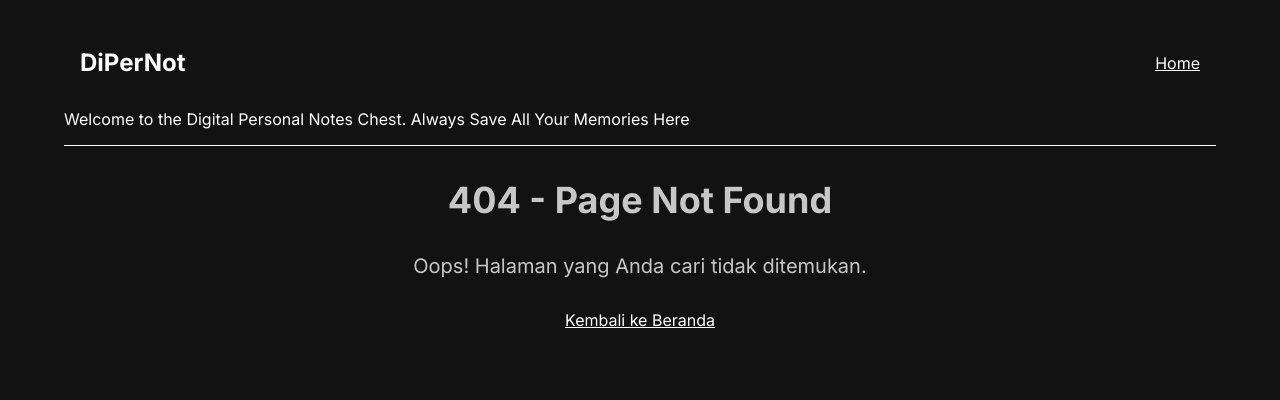
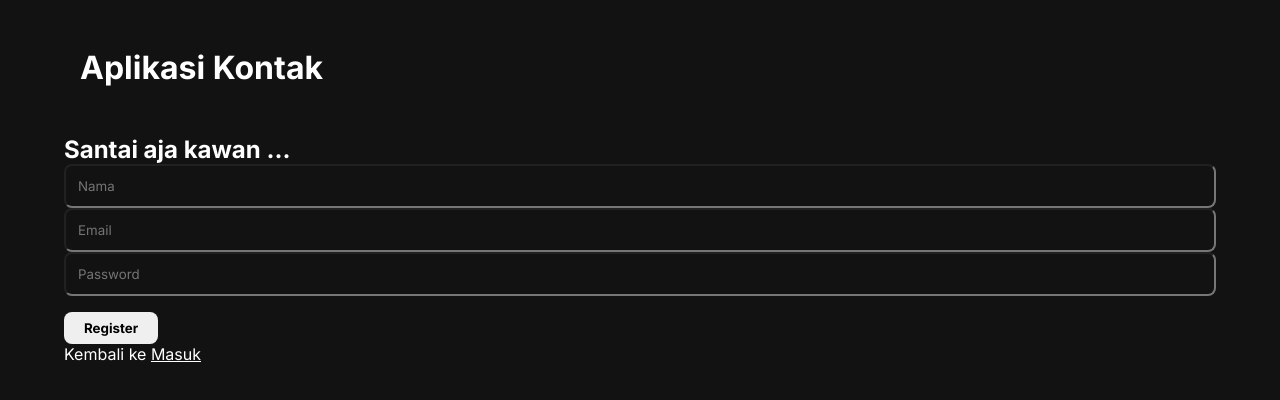
Before and after one commit to srmpandejlaki/story-app-v2, a React (Vite) app: page /register in a window 1280 px wide. Before the commit this address had no page. Shown: the top 400 px of the page. Built offline with nearby package versions, Linux system fonts and the light colour scheme.

Commit message:
tambah halaman registrasi

```diff
--- a/src/App.jsx
+++ b/src/App.jsx
@@ -3,12 +3,38 @@
 import HomePage from './pages/HomePage';
 import DetailPageWrapper from './pages/DetailPage';
 import NotFoundPage from './pages/NotFoundPage';
+import RegisterPage from './pages/RegisterPage';
 import NavBar from './components/nav-bar';
 
-function App() {
+class App extends React.Component {
+  constructor(props) {
+    super(props);
+
+    this.state = {
+      authedUser: null,
+    };
+  }
+
+  render() {
+
+    if (this.state.authedUser === null) {
+      return (
+        <div className='main'>
+          <header className='header'>
+            <h1>Aplikasi Kontak</h1>
+          </header>
+          <main>
+            <Routes>
+              <Route path="/*" element={<p>Halaman Login</p>} />
+              <Route path="/register" element={<RegisterPage />} />
+            </Routes>
+          </main>
+        </div>
+      )
+    }
 
     return (
-    <div className='main'>
+      < div class='main'>
         <header>
           <section className='header'>
             <h1>DiPerNot</h1>
@@ -21,10 +47,13 @@
             <Route exact path='/' element={<HomePage />} />
             <Route path='/note/:id' element={<DetailPageWrapper />} />
             <Route path='*' element={<NotFoundPage />} />
+            <Route path='/register' element={<RegisterPage />} />
+            <Route path="/add" element={<AddPage />} />
           </Routes>
         </main>
       </div>
     );
   }
+}
 
 export default App;
--- /dev/null
+++ b/src/components/register-input.jsx
@@ -0,0 +1,67 @@
+import React from 'react';
+import PropTypes from 'prop-types';
+
+class RegisterInput extends React.Component {
+  constructor(props) {
+    super(props)
+
+    this.state = {
+      name: '',
+      email: '',
+      password: '',
+    }
+  }
+
+  onNameChange = (event) => {
+    this.state(() => {
+      return {
+        name: event.target.value,
+      };
+    });
+  }
+
+  onEmailChange = (event) => {
+    this.state(() => {
+      return {
+        email: event.target.value,
+      };
+    });
+  }
+
+  onPasswordChange = (event) => {
+    this.state(() => {
+      return {
+        password: event.target.value,
+      };
+    });
+  }
+
+  onSubmitHandler = (event) => {
+    event.preventDefault();
+
+    this.props.register(() => {
+      return {
+        name: event.target.value,
+        email: event.target.value,
+        password: event.target.value,
+      };
+    });
+  }
+
+  render() {
+    return (
+      <form onSubmit={this.onSubmitHandler} className='register-input'>
+        <input type="text" placeholder="Nama" value={this.state.name} onChange={this.onNameChange} />
+        <input type="email" placeholder="Email" value={this.state.email} onChange={this.onEmailChange} />
+        <input type="password" placeholder="Password" autoComplete='current-password' value={this.state.password} onChange={this.onPasswordChange} />
+        <button>Register</button>
+      </form>
+    )
+  }
+}
+
+RegisterInput.PropTypes = {
+  register: PropTypes.func.isRequired,
+};
+
+export default RegisterInput;
--- /dev/null
+++ b/src/pages/RegisterPage.jsx
@@ -0,0 +1,20 @@
+import React from "react";
+import { Link } from "react-router-dom";
+import RegisterInput from "../components/register-input";
+import { register } from "../utils/index";
+
+function RegisterPage() {
+  async function onRegisterHandler(user) {
+    await register(user);
+  }
+
+  return (
+    <section className='register-page'>
+      <h2>Santai aja kawan ...</h2>
+      <RegisterInput register={onRegisterHandler} />
+      <p>Kembali ke <Link to="/">Masuk</Link></p>
+    </section>
+  )
+}
+
+export default RegisterPage;
```
Lines whose indentation alone changed are shown as unchanged.
